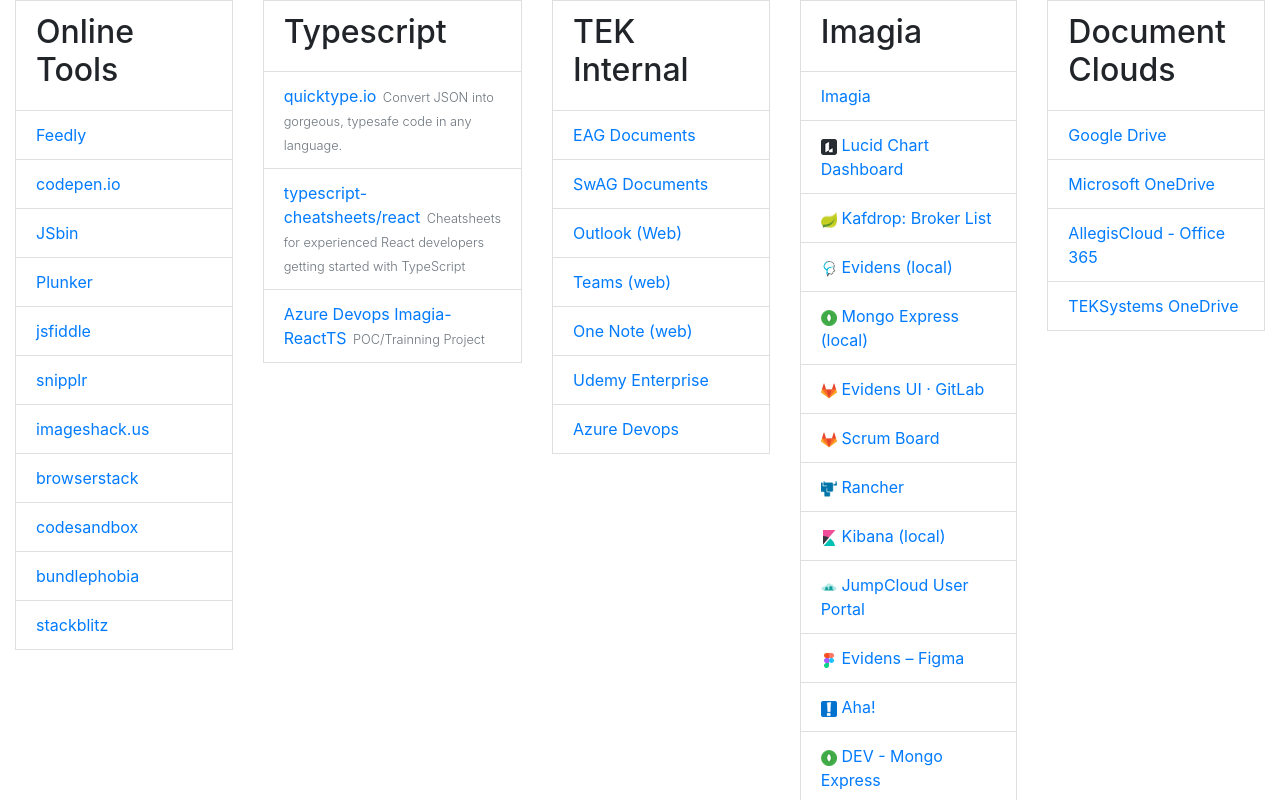
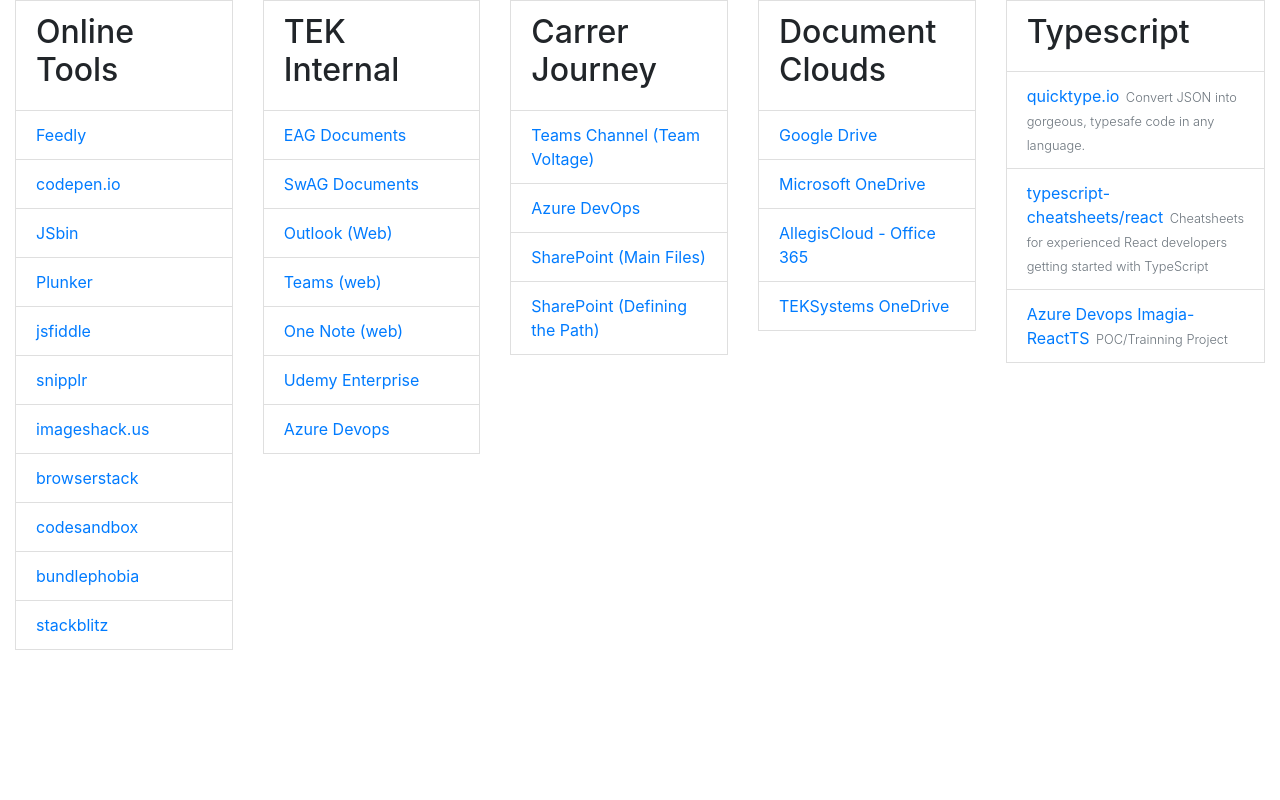
Before and after one commit to pgdesjardins/personal-start-page, a React (Create React App) app: page / in a window 1280 px wide. Shown: the top 800 px of the page. Built offline with nearby package versions, Linux system fonts and the light colour scheme.

Commit message:
add carrerJourney .

```diff
--- /dev/null
+++ b/src/Data/carrerJourney.js
@@ -0,0 +1,24 @@
+export default {
+  name: "Carrer Journey",
+  links: [
+    {
+      title: "Teams Channel (Team Voltage)",
+      url:
+        "https://teams.microsoft.com/_#/conversations/Team%20Voltage?threadId=19:4578c3de3bf64df6a1b0f1bb8bf35651@thread.tacv2&ctx=channel"
+    },
+    {
+      title: "Azure DevOps",
+      url: "https://dev.azure.com/CareerJourneyMapSystem/CJE-MVP"
+    },
+    {
+      title: "SharePoint (Main Files)",
+      url:
+        "https://teams.microsoft.com/_#/files/Team%20Voltage?threadId=19:4578c3de3bf64df6a1b0f1bb8bf35651@thread.tacv2&ctx=channel"
+    },
+    {
+      title: "SharePoint (Defining the Path)",
+      url:
+        "https://allegiscloud.sharepoint.com/teams/FullStackTDC/Shared%20Documents/Forms/AllItems.aspx?csf=1&web=1&e=8tUBBk&cid=ee32fadb%2Da6f2%2D4272%2D84f8%2D9ca514d0cdfa&FolderCTID=0x012000C769B6A75B1E47489265CDD0C862CA00&OR=Teams%2DHL&CT=1645461253705&sourceId=&params=%7B%22AppName%22%3A%22Teams%2DDesktop%22%2C%22AppVersion%22%3A%2228%2F22010300409%22%7D&id=%2Fteams%2FFullStackTDC%2FShared%20Documents%2FDefining%20the%20Path&viewid=2e3d42a0%2D2a39%2D47a0%2Da144%2D5bd6cdb84d11"
+    }
+  ]
+};
```
Also changed, not shown: src/Data/imagia.js (+1 -1 lines), src/Data/index.js (+6 -4 lines).
